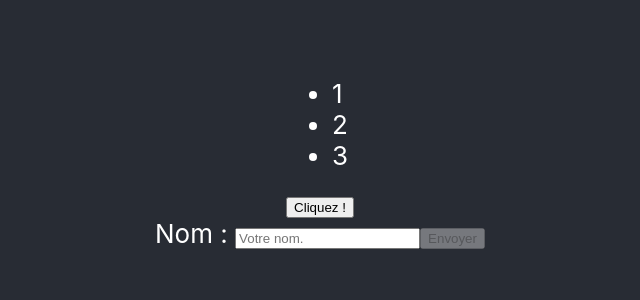
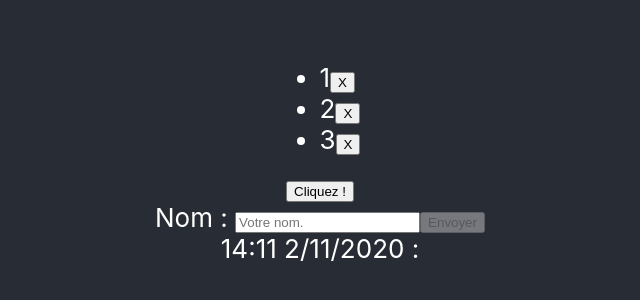
Before and after one commit to Anthony-Guillaume/cours-react, a React (Create React App) app: page / in a window 1280 px wide. Shown: the part 250-550 px from the top of the page, without its empty margins (320-960 px from the left). Built offline with nearby package versions, Linux system fonts and the light colour scheme.

Commit message:
Add remove element in list. Add date of last action (add/remove element in list)

```diff
--- a/src/App.js
+++ b/src/App.js
@@ -9,13 +9,14 @@ class App extends React.Component
   constructor()
   {
     super();
-    this.state = {elements: ["1","2","3"]};
+    this.state = {elements: ["1","2","3"], date: new Date()};
   }
 
   addElement = (element) => {
     const elements = Array.from(this.state.elements);
     elements.push(element);
     this.setState({elements});
+    this.updateDate();
   }
 
   removeElement = (element) => {
@@ -25,7 +26,24 @@ class App extends React.Component
       const elements = Array.from(this.state.elements);
       elements.splice(indexOfElement, 1);
       this.setState({elements});
+      this.updateDate();
     }
+  }
+
+  updateDate = () => {
+    const date = new Date();
+    this.setState({date});
+  }
+
+  getDate = () => {
+    const date = this.state.date;
+    let hours = date.getHours();
+    let minutes = date.getMinutes();
+    let dayOfTheMonth = date.getDate();
+    let month = date.getMonth() + 1;
+    let year = date.getFullYear();
+    console.log(hours + ":" + minutes + " " + dayOfTheMonth + "/" + month + "/" + year);
+    return (hours + ":" + minutes + " " + dayOfTheMonth + "/" + month + "/" + year).toString()
   }
 
   onFormSubmit = (inputValue) => {
@@ -35,14 +53,16 @@ class App extends React.Component
 
   render()
   {
-    const list = <List elements={this.state.elements} />;
+    const list = <List elements={this.state.elements} onClick={this.removeElement} />;
     const form = <Form handleSubmitValue={this.onFormSubmit} placeholder={"Votre nom."} disabled={false}/>;
     const button = <Button value="Cliquez !"/>;
+    const lastChangeToListDate = <label> {this.getDate()} : </label>;
     return (
         <div className="App-header">
           {list}
           {button}
           {form}
+          {lastChangeToListDate}
         </div>
     );
   }
--- a/src/components/List.js
+++ b/src/components/List.js
@@ -4,7 +4,13 @@ export class List extends React.Component
 {
     render()
     {
-        const listRender = this.props.elements.map((element, index) =>  <li key={index}> {element}</li>);
+        const listRender = this.props.elements.map((element, index) =>  {
+            return(
+            <li
+                key={index}> {element}
+                <button  onClick={(e) => this.props.onClick(element)}>  X  </button>
+            </li>)
+        });
         return (
             <div className="container">
                 <ul>
@@ -14,14 +20,3 @@ export class List extends React.Component
         );
     }
 }
-
-// export const ListHook = (elements) => {
-//     const listElements = elements.map((element) =>  <li> {element}</li>);
-//         return (
-//             <div className="container">
-//                 <ul>
-//                     {listElements}
-//                 </ul>
-//             </div>
-//         );
-// ;}
```
